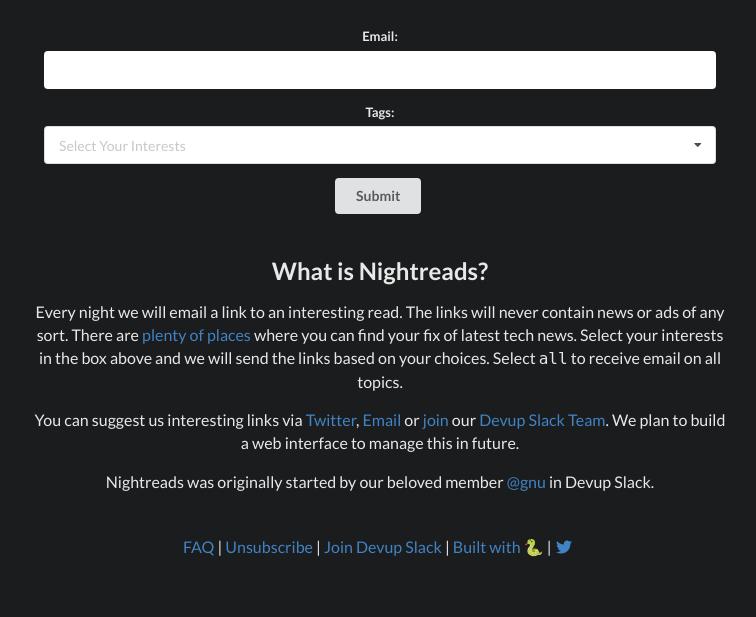
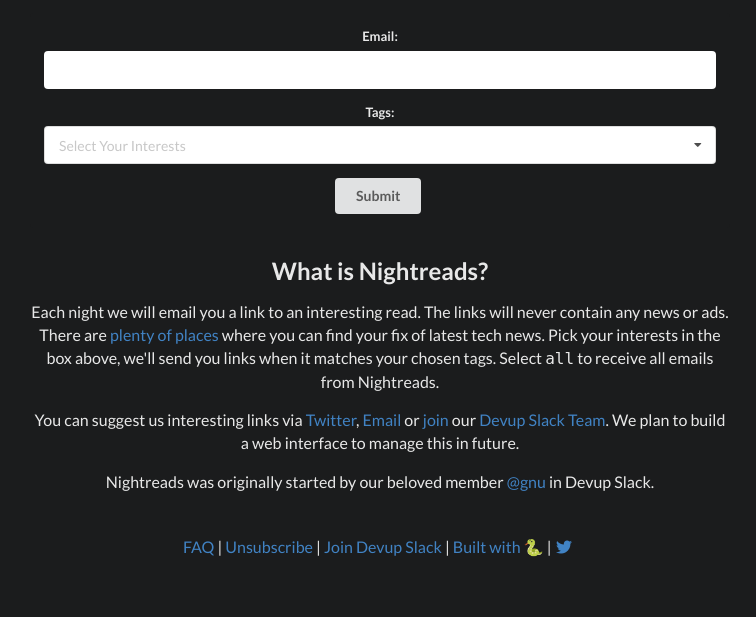
Before and after one commit to avinassh/nightreads, a Django app: page / in a window 1280 px wide. Shown: the part 183-800 px from the top of the page, without its empty margins (260-1016 px from the left). Run offline with Django 3.2, Linux system fonts and the light colour scheme; data that the repository does not hold is empty; parts of the project's set-up code (start-up, migrations or seed data) failed here and were passed over; some libraries are stand-ins or nearby versions.

Commit message:
Update description

```diff
--- a/nightreads/templates/user_manager/index.html
+++ b/nightreads/templates/user_manager/index.html
@@ -23,7 +23,7 @@
     <div class="ui text container">
       <div class="ui inverted">
           <h2>What is Nightreads?</h2>
-          <p>Every night we will email a link to an interesting read. The links will never contain news or ads of any sort. There are <a href="http://lobste.rs">plenty</a> <a href="https://news.ycombinator.com">of</a> <a href="https://www.reddit.com/r/programming">places</a> where you can find your fix of latest tech news. Select your interests in the box above and we will send the links based on your choices. Select <code>all</code> to receive email on all topics.</p>
+          <p>Each night we will email you a link to an interesting read. The links will never contain any news or ads. There are <a href="http://lobste.rs">plenty</a> <a href="https://news.ycombinator.com">of</a> <a href="https://www.reddit.com/r/programming">places</a> where you can find your fix of latest tech news. Pick your interests in the box above, we'll send you links when it matches your chosen tags. Select <code>all</code> to receive all emails from Nightreads.</p>
           <p>You can suggest us interesting links via <a href="https://twitter.com/devupin">Twitter</a>, <a href="http://scr.im/avii">Email</a> or <a href="http://slack.devup.in">join</a> our <a href="https://dev-s.slack.com">Devup Slack Team</a>. We plan to build a web interface to manage this in future.</p>
           <p>Nightreads was originally started by our beloved member <a href="https://dev-s.slack.com/team/gnu">@gnu</a> in Devup Slack.</p>
       </div>
```
